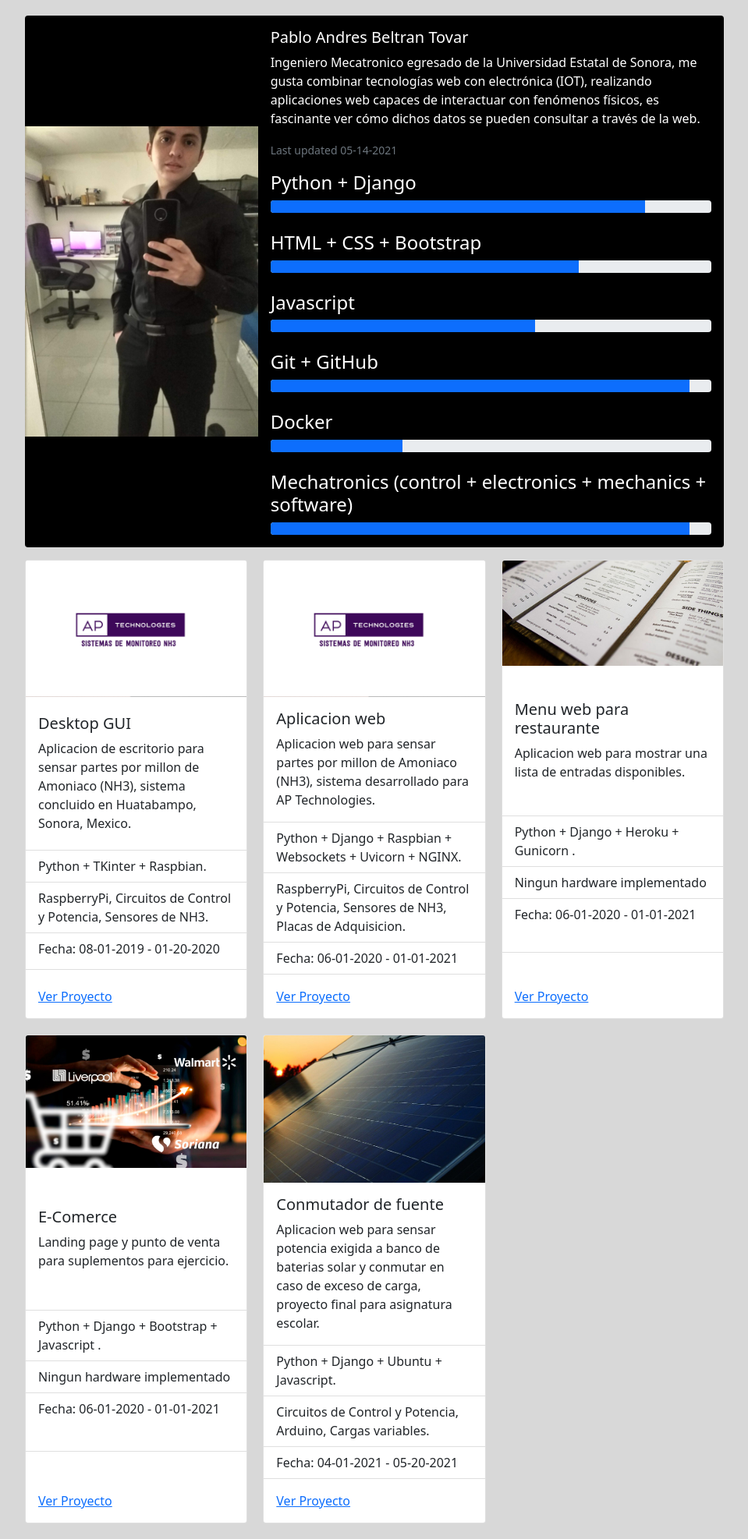
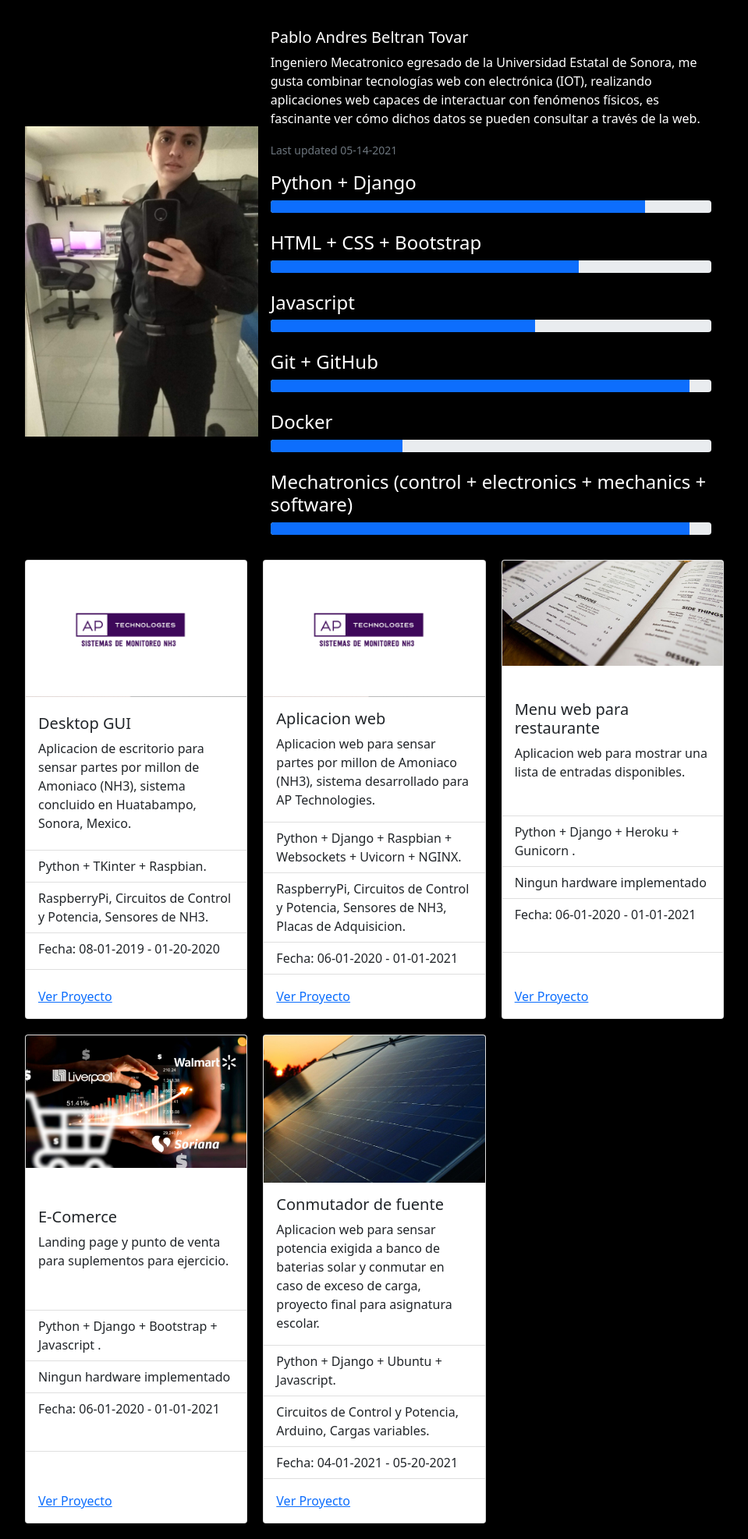
Before and after one commit to PabloBeltranT/PortfolioPabloBeltran, a Django app: page / in a window 1280 px wide. Shown: the whole page at 78% size, without its empty margins (160-1119 px from the left). Run offline with Django 3.2, Linux system fonts and the light colour scheme.

Commit message:
prueba cambiando color de fondo

```diff
--- a/portfolio_app/static/portfolio_app/index.css
+++ b/portfolio_app/static/portfolio_app/index.css
@@ -1,5 +1,5 @@
 body{
-    background-color: rgb(216, 216, 216) !important;
+    background-color: rgb(0, 0, 0) !important;
     display: grid;
     grid-template-columns: 1fr;
     justify-items: center;
@@ -10,6 +10,7 @@ header{
     width: 70%;
     padding: 20px 17px 0px 17px;
     text-justify: distribute;
+    background-color: #000000 !important;
 }
 .container-img{
     display: grid !important;
@@ -60,6 +61,7 @@ section{
 }
 
 @media (max-width: 2000px) {
+
     header{
         width: 70%;
         padding: 20px 0px 0px 0px;
```
